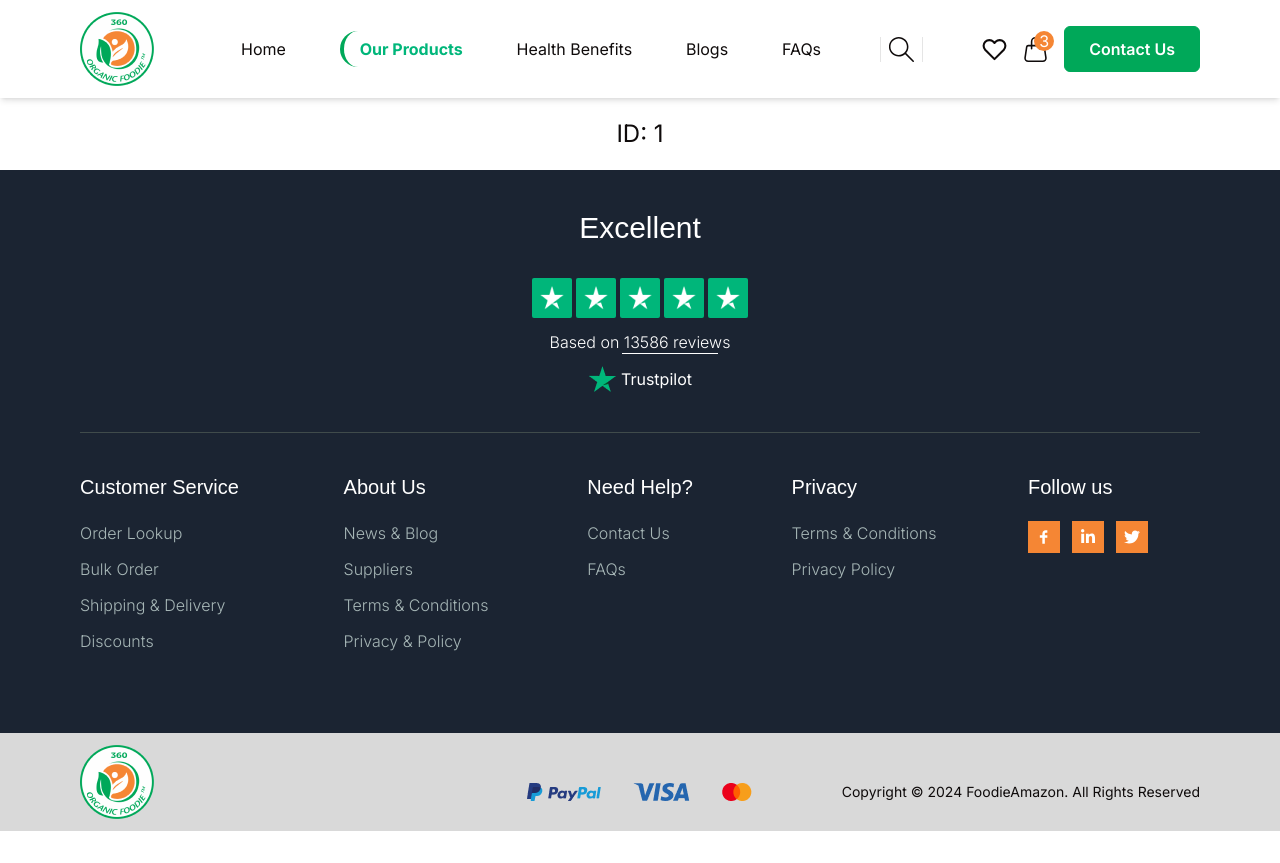
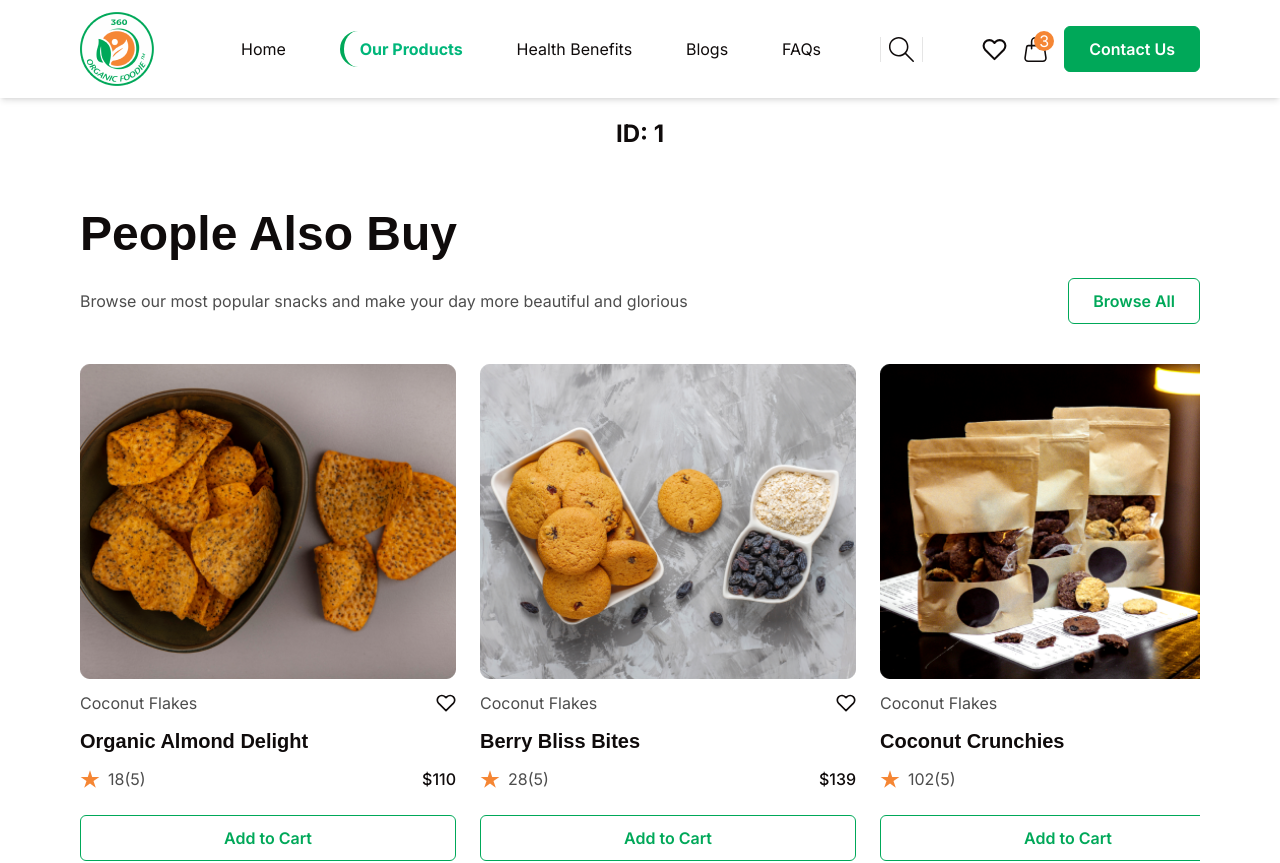
Before and after one commit to blossomobasi/organic_foodie_ecommerce, a React (Vite) app: page /products/1 in a window 1280 px wide. Shown: the top 863 px of the page. Built offline with nearby package versions, Linux system fonts and the light colour scheme; a web font is replaced by a local one.

Commit message:
Add similar products

```diff
--- a/src/pages/ProductsIdPage.tsx
+++ b/src/pages/ProductsIdPage.tsx
@@ -1,9 +1,18 @@
 import { useParams } from "react-router-dom";
+import SimilarProduct from "../components/SimilarProduct";
 
 const ProductsIdPage = () => {
     const params = useParams();
 
-    return <div className="text-2xl text-center py-5">ID: {params.productId}</div>;
+    return (
+        <section className="lg:px-20 px-5 flex flex-col items-center">
+            <div className="max-w-[110rem] w-full">
+                <div className="text-center text-2xl font-bold py-5">ID: {params.productId}</div>
+
+                <SimilarProduct />
+            </div>
+        </section>
+    );
 };
 
 export default ProductsIdPage;
```
